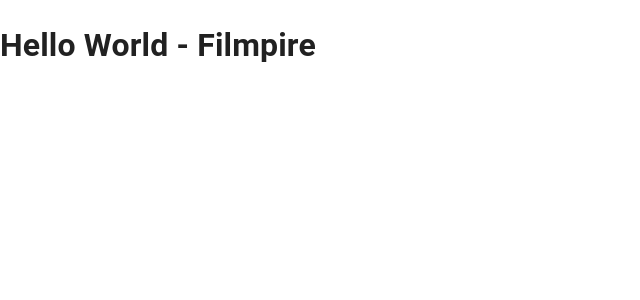
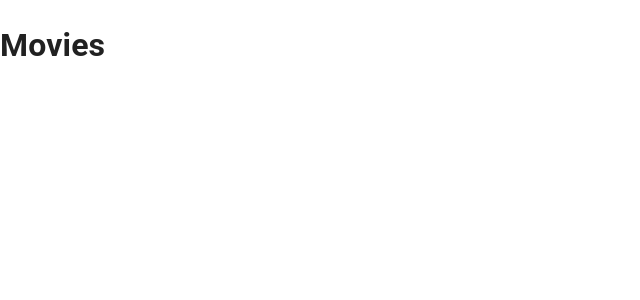
Before and after one commit to jorlar/filmpire, a React (Create React App) app: page / in a window 1280 px wide. Shown: the top 300 px of the page, without its empty margins (0-640 px from the left). Built offline with nearby package versions, Linux system fonts and the light colour scheme.

Commit message:
:sparkles: Add basic routes

```diff
--- a/src/components/App.jsx
+++ b/src/components/App.jsx
@@ -6,7 +6,22 @@
   return (
     <div>
       <CssBaseline />
-      <h1>Hello World - Filmpire</h1>
+      <main>
+        <Switch>
+          <Route exact path='/movie/:id'>
+            <h1>Movie Information</h1>
+          </Route>
+          <Route exact path='/actors/:id'>
+            <h1>Actors</h1>
+          </Route>
+          <Route exact path='/'>
+            <h1>Movies</h1>
+          </Route>
+          <Route exact path='/profile/:id'>
+            <h1>Profile</h1>
+          </Route>
+        </Switch>
+      </main>
     </div>
   );
 };
--- a/src/index.js
+++ b/src/index.js
@@ -1,6 +1,13 @@
 import React from "react";
 import ReactDOM from "react-dom";
+import { BrowserRouter } from "react-router-dom";
 
 import App from "./components/App";
 
-ReactDOM.render(<App />, document.getElementById("root"));
+ReactDOM.render(
+  <BrowserRouter>
+    <App />
+  </BrowserRouter>,
+
+  document.getElementById("root")
+);
```
